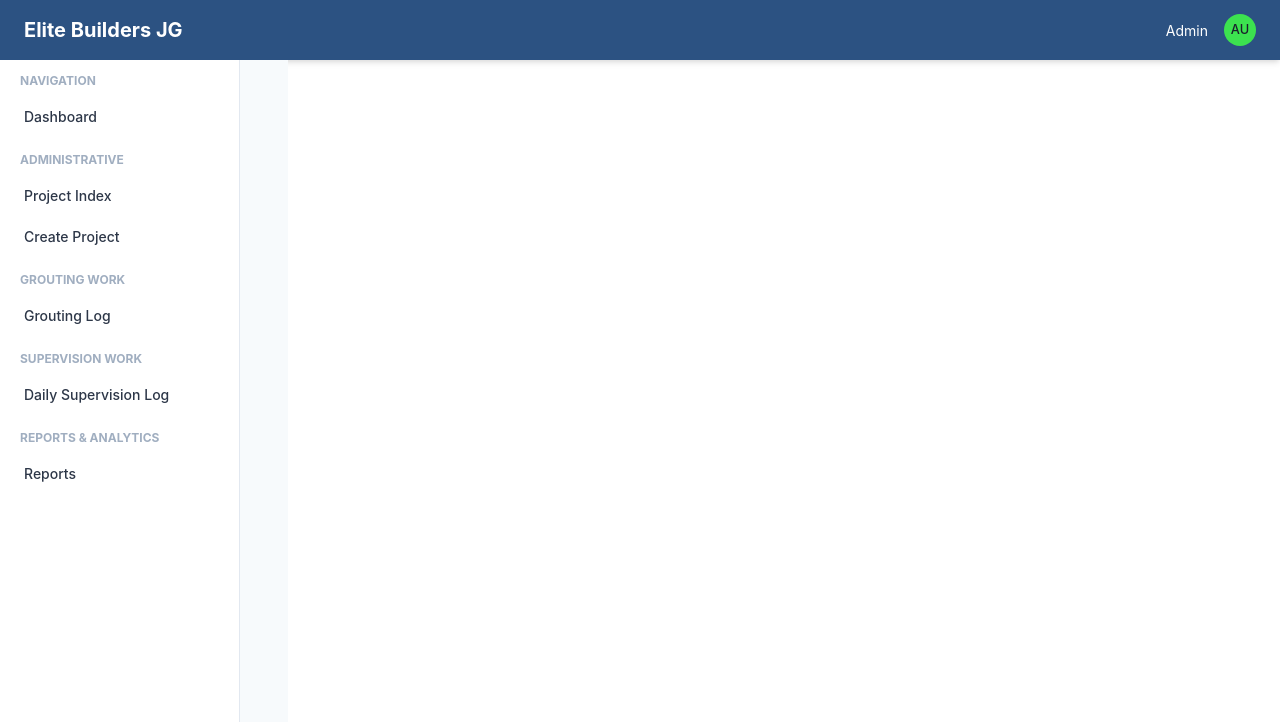
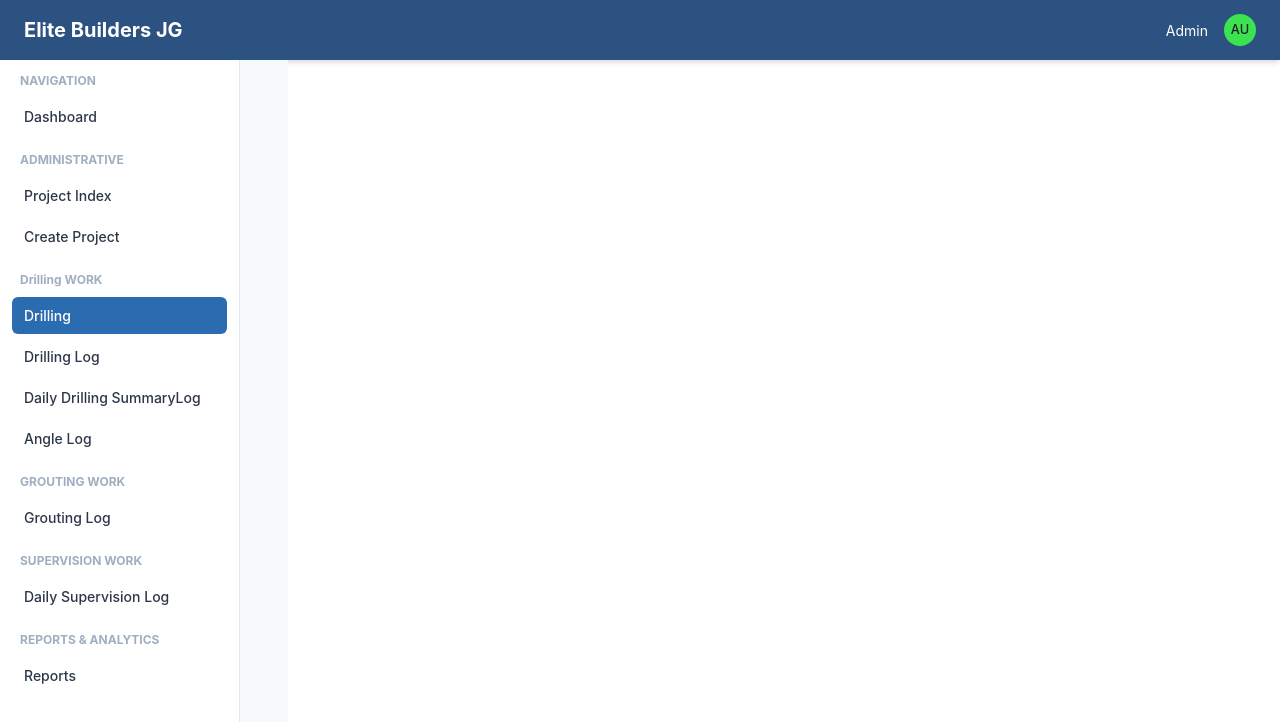
Before and after one commit to Nabin1-chand/Elite-Construction, a React (Vite) app: page /projects/drilling in a window 1280 px wide. Shown: the top 722 px of the page. Built offline with nearby package versions, Linux system fonts and the light colour scheme.

Commit message:
added: all log navigation and refactor the code

```diff
--- a/src/component/pages/GroutingLog.jsx
+++ b/src/component/pages/GroutingLog.jsx
@@ -7,7 +7,10 @@ import {
   Th,
   Td,
   Text,
+  Flex
 } from "@chakra-ui/react";
+import Header from "../Header";
+import Sidebar from "../sidebar";
 
 const GroutingLog = () => {
    const rows = [
@@ -19,6 +22,10 @@ const GroutingLog = () => {
   const cellBorder = "1px solid #CBD5E0";
 
   return (
+       <Flex direction="column" minH="100vh" w="100vw">
+          <Header />
+          <Flex flex="1">
+            <Sidebar />
     <Box bg="white" p={4} borderRadius="lg" boxShadow="md" overflowX="auto">
       <Text fontWeight="bold" mb={3}>
         Data Base
@@ -70,6 +77,8 @@ const GroutingLog = () => {
         </Tbody>
       </Table>
     </Box>
+    </Flex>
+    </Flex>
   );
 };
 
--- a/src/component/sidebar.jsx
+++ b/src/component/sidebar.jsx
@@ -14,6 +14,20 @@ const Sidebar = () => {
       links: [
         { name: "Project Index", path: "/projects/showProject" },
         { name: "Create Project", path: "/projects/create" },
+      ],
+    },
+      {
+      title: "Drilling WORK",
+      links: [
+        { name: "Drilling", path: "/projects/drilling" ,
+ },
+       { name: "Drilling Log", path: "/projects/drilling-log" ,
+ },
+
+ {name: "Daily Drilling SummaryLog", path:"/projects/dailyDrillingSummary-log"},
+ {name: "Angle Log", path:"/projects/angle-log"}
+
+
       ],
     },
 
```
